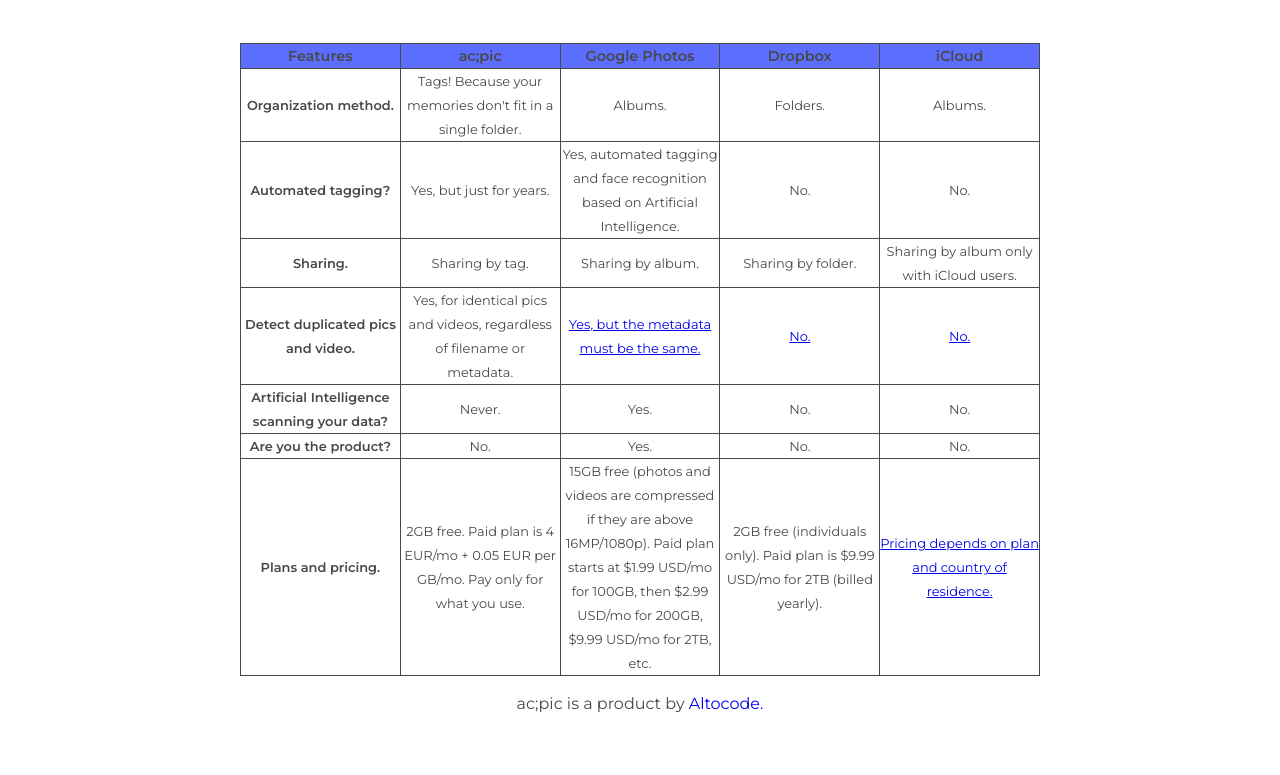
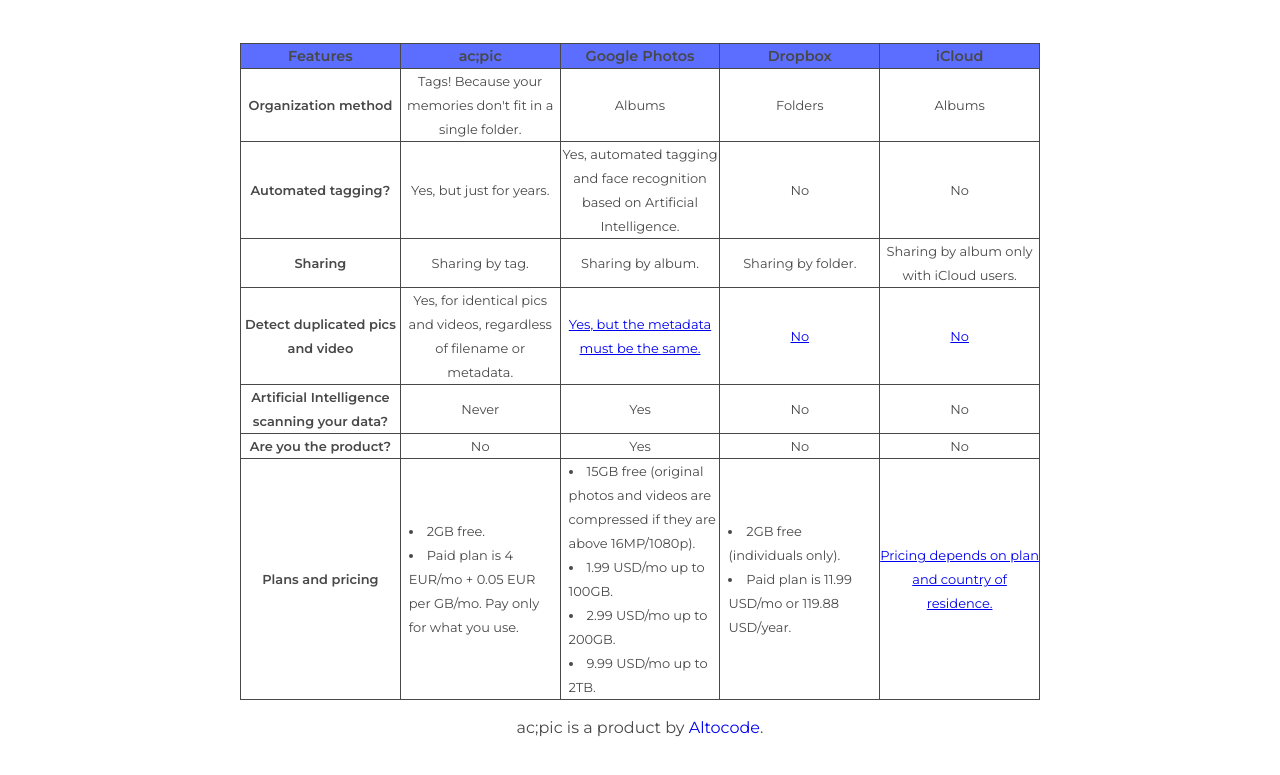
Before and after one commit to altocodenl/tagaway, a website: page home/index.html in a window 1280 px wide. Shown: the part 3124-3899 px from the top of the page. Drawn offline with Linux system fonts and the light colour scheme.

Commit message:
Styling comparison table.

```diff
--- a/home/index.html
+++ b/home/index.html
@@ -92,58 +92,75 @@
             <th>iCloud</th>
          </tr>
          <tr>
-            <th style="font-weight: bold;">Organization method.</th>
-            <th>Tags! Because your memories don't fit in a single folder.</th>
-            <th>Albums.</th>
-            <th>Folders.</th>
-            <th>Albums.</th>
+            <td style="font-weight: bold;">Organization method</td>
+            <td>Tags! Because your memories don't fit in a single folder.</td>
+            <td>Albums</td>
+            <td>Folders</td>
+            <td>Albums</td>
          </tr>
          <tr>
-            <th style="font-weight: bold;">Automated tagging?</th>
-            <th>Yes, but just for years.</th>
-            <th>Yes, automated tagging and face recognition based on Artificial Intelligence.</th>
-            <th>No.</th>
-            <th>No.</th>
+            <td style="font-weight: bold;">Automated tagging?</td>
+            <td>Yes, but just for years.</td>
+            <td>Yes, automated tagging and face recognition based on Artificial Intelligence.</td>
+            <td>No</td>
+            <td>No</td>
          </tr>
          <tr>
-            <th style="font-weight: bold;">Sharing.</th>
-            <th>Sharing by tag.</th>
-            <th>Sharing by album.</th>
-            <th>Sharing by folder.</th>
-            <th>Sharing by album only with iCloud users.</th>
+            <td style="font-weight: bold;">Sharing</td>
+            <td>Sharing by tag.</td>
+            <td>Sharing by album.</td>
+            <td>Sharing by folder.</td>
+            <td>Sharing by album only with iCloud users.</td>
          </tr>
          <tr>
-            <th style="font-weight: bold;">Detect duplicated pics and video.</th>
-            <th>Yes, for identical pics and videos, regardless of filename or metadata.</th>
-            <th><a href="https://support.google.com/photos/thread/3954223?hl=en" target="_blank"><p>Yes, but the metadata must be the same.</p></a> </th>
-            <th><a href="https://help.dropbox.com/installs-integrations/sync-uploads/duplicate-files" target="_blank"><p>No.</p></a></th>
-            <th><a href="https://discussions.apple.com/thread/8477382" target="_blank"><p>No.</p></a></th>
+            <td style="font-weight: bold;">Detect duplicated pics and video</td>
+            <td>Yes, for identical pics and videos, regardless of filename or metadata.</td>
+            <td><a href="https://support.google.com/photos/thread/3954223?hl=en" target="_blank"><p>Yes, but the metadata must be the same.</p></a> </td>
+            <td><a href="https://help.dropbox.com/installs-integrations/sync-uploads/duplicate-files" target="_blank"><p>No</p></a></td>
+            <td><a href="https://discussions.apple.com/thread/8477382" target="_blank"><p>No</p></a></td>
          </tr>
          <tr>
-            <th style="font-weight: bold;">Artificial Intelligence scanning your data?</th>
-            <th>Never.</th>
-            <th>Yes.</th>
-            <th>No.</th>
-            <th>No.</th>
+            <td style="font-weight: bold;">Artificial Intelligence scanning your data?</td>
+            <td>Never</td>
+            <td>Yes</td>
+            <td>No</td>
+            <td>No</td>
          </tr>
          <tr>
-            <th style="font-weight: bold;">Are you the product?</th>
-            <th>No.</th>
-            <th>Yes.</th>
-            <th>No.</th>
-            <th>No.</th>
+            <td style="font-weight: bold;">Are you the product?</td>
+            <td>No</td>
+            <td>Yes</td>
+            <td>No</td>
+            <td>No</td>
          </tr>
          <tr>
-            <th style="font-weight: bold;">Plans and pricing.</th>
-            <th>2GB free. Paid plan is 4 EUR/mo + 0.05 EUR per GB/mo. Pay only for what you use.</th>
-            <th>15GB free (photos and videos are compressed if they are above 16MP/1080p). Paid plan starts at $1.99 USD/mo for 100GB, then $2.99 USD/mo for 200GB, $9.99 USD/mo for 2TB, etc.</th>
-            <th>2GB free (individuals only). Paid plan is $9.99 USD/mo for 2TB (billed yearly).</th>
-            <th><a href="https://support.apple.com/en-us/HT201238" target="_blank"><p>Pricing depends on plan and country of residence.</p></a></th>
+            <td style="font-weight: bold;">Plans and pricing</td>
+            <td>
+               <ul>
+                  <li>2GB free.</li>
+                  <li>Paid plan is 4 EUR/mo + 0.05 EUR per GB/mo. Pay only for what you use.</li>
+               </ul>
+            </td>
+            <td>
+               <ul>
+                  <li>15GB free (original photos and videos are compressed if they are above 16MP/1080p).</li>
+                  <li>1.99 USD/mo up to 100GB.</li>
+                  <li>2.99 USD/mo up to 200GB.</li>
+                  <li>9.99 USD/mo up to 2TB.</li>
+               </ul>
+            </td>
+            <td>
+               <ul>
+                  <li>2GB free (individuals only).</li>
+                  <li>Paid plan is 11.99 USD/mo or 119.88 USD/year.</li>
+               </ul>
+            </td>
+            <td><a href="https://support.apple.com/en-us/HT201238" target="_blank"><p>Pricing depends on plan and country of residence.</p></a></td>
          </tr>
       </table>
    </div>
    <div class="altocode">
-      <p>ac;pic is a product by <a href="https://altocode.nl/" target="_blank">Altocode.</a></p>
+      <p>ac;pic is a product by <a href="https://altocode.nl/" target="_blank">Altocode</a>.</p>
    </div>
 </body>
 </html>
--- a/home/style.css
+++ b/home/style.css
@@ -281,9 +281,15 @@
   font-size: 100%;
 }
 
-tr, th {
+tr, th, td {
   font-size: 90%;
   text-align: center;
   vertical-align: middle;
   border: 1px solid #484848;
 }
+
+ul {
+   list-style-position: inside;
+   text-align: left;
+   padding-left: 8px;
+}
```
